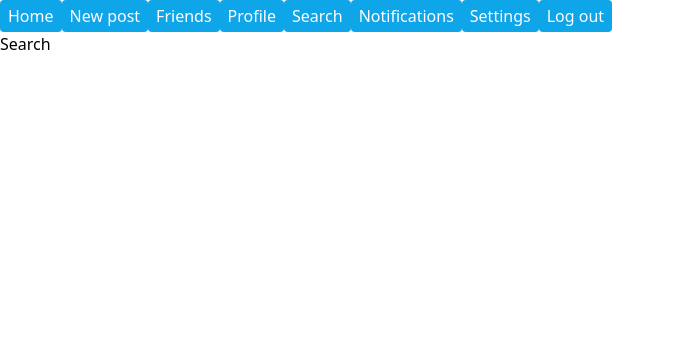
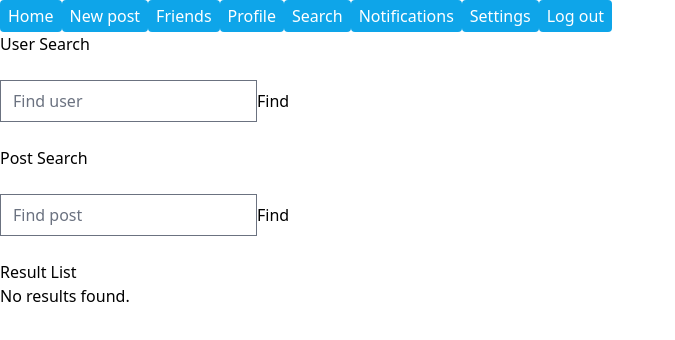
Before and after one commit to minhlong149/social-media-client, a React (Vite) app: page /search in a window 1280 px wide. Both pictures are taken after a click on the button "Login". Shown: the top 340 px of the page, without its empty margins (0-675 px from the left). Built offline with nearby package versions, Linux system fonts and the light colour scheme.

Commit message:
Search Component

```diff
--- a/package.json
+++ b/package.json
@@ -11,7 +11,9 @@
   },
   "dependencies": {
     "axios": "^1.4.0",
+    "bootstrap": "^5.3.0",
     "react": "^18.2.0",
+    "react-bootstrap": "^2.7.4",
     "react-dom": "^18.2.0",
     "react-router-dom": "^6.10.0"
   },
--- a/src/components/Search/Search.jsx
+++ b/src/components/Search/Search.jsx
@@ -1,7 +1,71 @@
-import React from 'react';
+import React, { useState } from 'react';
+import UserService from '../../services/user.js';
+import PostService from '../../services/posts.js';
 
 function Search() {
-  return <section>Search</section>;
+  const [results, setResults] = useState([]);
+  const [searchQueryUser, setSearchQueryUser] = useState('');
+  const [searchQueryPost, setSearchQueryPost] = useState('');
+
+  const onSubmitUser = async (e) => {
+    e.preventDefault();
+    const user = await UserService.getUserByUsername(searchQueryUser);
+    if (user) {
+      setResults([user]);
+    } else {
+      setResults([]);
+    }
+  };
+
+  const onSubmitPost = async (e) => {
+    e.preventDefault();
+    const posts = await PostService.getPostsForUser(searchQueryPost);
+    if (posts.length > 0) {
+      setResults(posts);
+    } else {
+      setResults([]);
+    }
+  };
+
+  return (
+    <div className="App">
+      <>User Search</>
+      <br />
+      <br />
+      <form onSubmit={onSubmitUser}>
+        <input
+          type="search"
+          placeholder="Find user"
+          value={searchQueryUser}
+          onChange={(e) => setSearchQueryUser(e.target.value)}
+        ></input>
+        <button>Find</button>
+      </form>
+      <br />
+      <>Post Search</>
+      <br />
+      <br />
+      <form onSubmit={onSubmitPost}>
+        <input
+          type="search"
+          placeholder="Find post"
+          value={searchQueryPost}
+          onChange={(e) => setSearchQueryPost(e.target.value)}
+        ></input>
+        <button>Find</button>
+      </form>
+      <br />
+      <h3>Result List</h3>
+      {results.length === 0 && <p>No results found.</p>}
+      {results.length > 0 && (
+        <ul>
+          {results.map((result) => (
+            <li key={result.id}>{result.firstName || result.title}</li>
+          ))}
+        </ul>
+      )}
+    </div>
+  );
 }
 
 export default Search;
```
Also changed, not shown: 1 other file (tests, documents, lock files or other folders).
